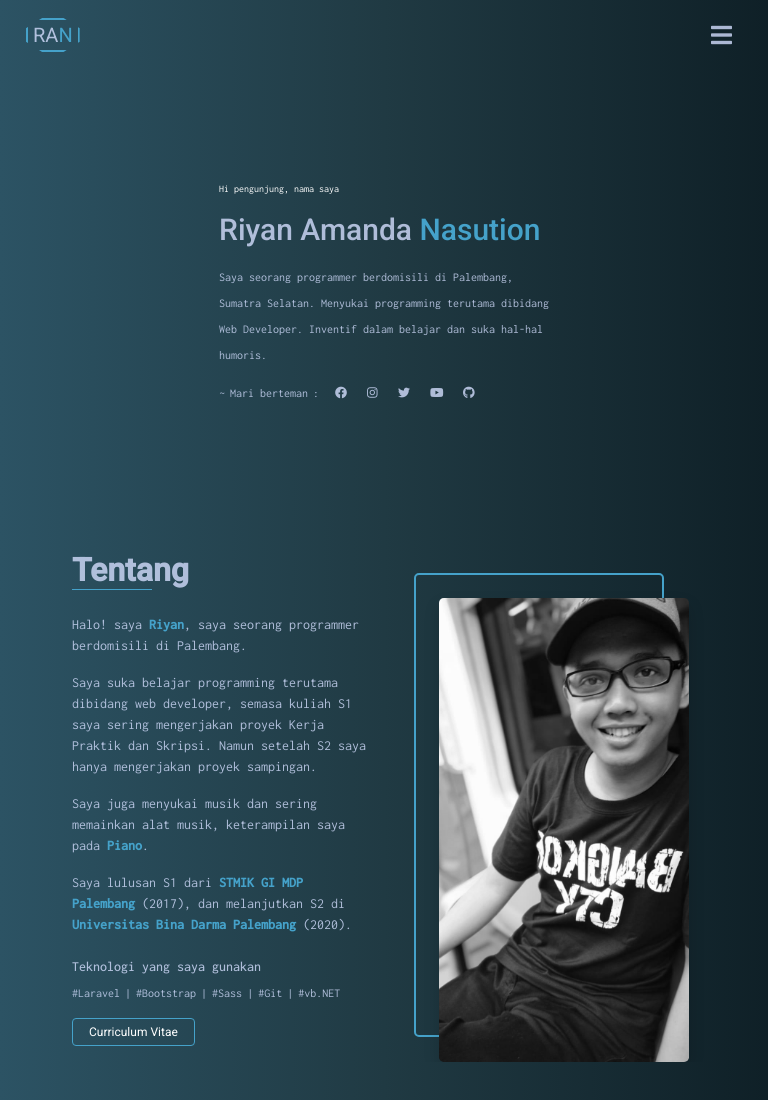
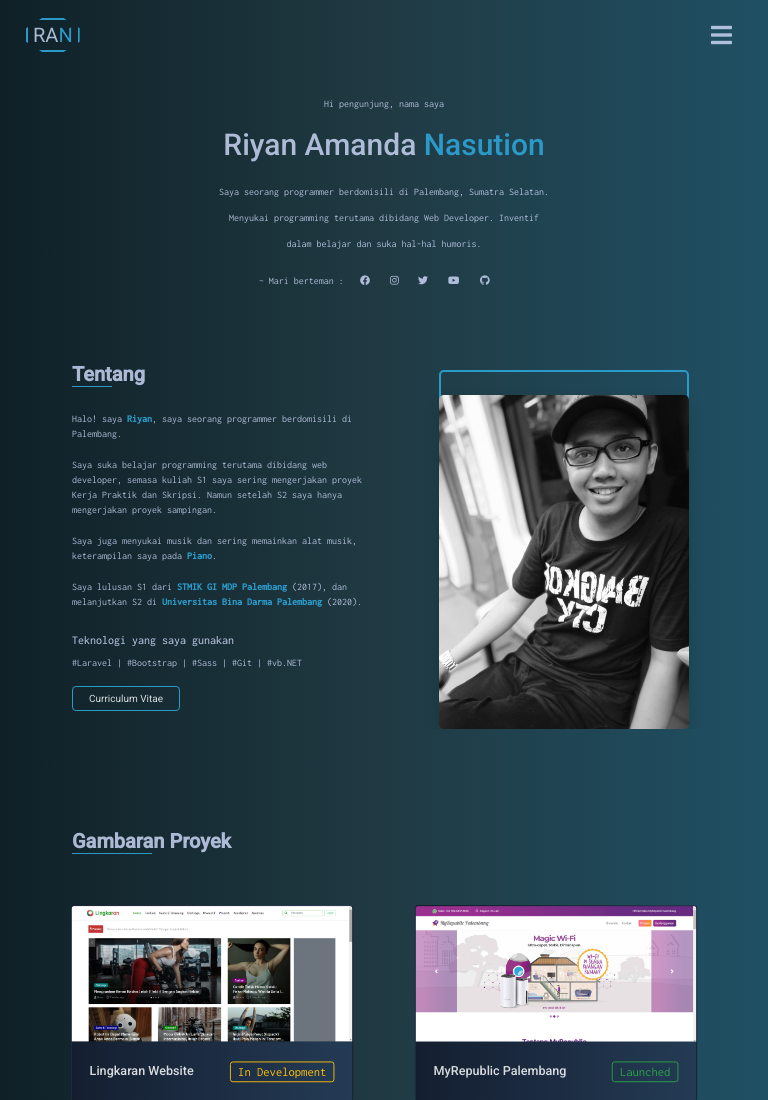
Before and after one commit to RiyanAmanda/riyanamanda.github.io, a website: page docs/index.html in a window 768 px wide. Shown: the top 1100 px of the page. Drawn offline with Linux system fonts and the light colour scheme.

Commit message:
update responsive and README.md file

```diff
--- a/docs/index.html
+++ b/docs/index.html
@@ -5,7 +5,8 @@
     <!-- Required meta tags -->
     <meta charset="utf-8">
     <meta name="viewport" content="width=device-width, initial-scale=1, shrink-to-fit=no">
-    <meta name="description" content="Portofolio Riyan Amanda, seorang web developer di palembang">
+    <meta name="description"
+        content="Portofolio Riyan Amanda, seorang web developer berdomisili di Palembang. Inventif dalam belajar dan suka hal-hal humoris.">
     <meta name="keywords" content="Portofolio, Riyan Amanda, Web Developer, Programmer Palembang">
 
     <title>Riyan Amanda - Portfolio</title>
@@ -53,16 +54,16 @@
         <div class="container">
             <div class="row justify-content-center">
                 <div class="col-md-6">
-                    <div class="hero-open my-3" data-aos="fade-down" data-aos-delay="50">Hi
+                    <div class="hero-open my-md-3" data-aos="fade-down" data-aos-delay="50">Hi
                         pengunjung, nama saya</div>
-                    <h1 class="hero-heading my-3" data-aos="fade-down" data-aos-delay="100">Riyan
+                    <h1 class="hero-heading my-md-3" data-aos="fade-down" data-aos-delay="100">Riyan
                         Amanda
                         <span>Nasution</span></h1>
-                    <p class="hero-description my-3" data-aos="fade-down" data-aos-delay="150">
+                    <p class="hero-description my-md-3" data-aos="fade-down" data-aos-delay="150">
                         Saya seorang programmer berdomisili di Palembang, Sumatra Selatan. Menyukai programming
                         terutama dibidang Web Developer. Inventif dalam belajar dan suka hal-hal humoris.
                     </p>
-                    <div class="hero-social my-3" data-aos="fade-down" data-aos-delay="200">
+                    <div class="hero-social my-md-3" data-aos="fade-down" data-aos-delay="200">
                         <ul class="social-body d-flex pl-0">
                             <span class="mr-3">Mari berteman</span>
                             <li class="social-item" data-aos="zoom-in" data-aos-delay="250">
--- a/package.json
+++ b/package.json
@@ -1,7 +1,7 @@
 {
-  "name": "Portfolio",
+  "name": "Portofolio",
   "version": "1.0.0",
-  "description": "",
+  "description": "Portofolio Riyan Amanda, seorang web developer berdomisili di Palembang. Inventif dalam belajar dan suka hal-hal humoris.",
   "main": "index.js",
   "scripts": {
     "dev": "npm run development",
@@ -12,7 +12,7 @@
     "production": "cross-env NODE_ENV=production node_modules/webpack/bin/webpack.js --no-progress --hide-modules --config=node_modules/laravel-mix/setup/webpack.config.js"
   },
   "keywords": [
-    "Riyan Amanda Portfolio"
+    "Portofolio, Riyan Amanda, Web Developer, Programmer Palembang"
   ],
   "author": "Riyan Amanda",
   "license": "ISC",
--- a/src/sass/_header.scss
+++ b/src/sass/_header.scss
@@ -1,5 +1,5 @@
 .navbar {
-    background: inherit;
+    background: transparent;
 
     & &-brand {
         font-family: $roboto;
--- a/src/sass/_hero.scss
+++ b/src/sass/_hero.scss
@@ -4,7 +4,7 @@
     padding-top: 100px;
 
     & &-open {
-        color: $white-color;
+        color: $text-color;
         font-size: 12px;
     }
 
--- a/src/sass/_responsive.scss
+++ b/src/sass/_responsive.scss
@@ -1,4 +1,4 @@
-@media (min-width: 320px) and (max-width: 812px) {
+@media (min-width: 320px) and (max-width: 567px) {
     .navbar {
         & &-brand {
             margin: 10px 2px;
@@ -19,11 +19,164 @@
         }
 
         & &-description {
-            font-size: 12px;
+            font-size: 10px;
+        }
+
+        & &-social {
+
+            .social {
+                &-body {
+                    font-size: 10px;
+                }
+            }
         }
     }
 
     .tentang {
-        overflow: hidden;
+        overflow-x: hidden;
+        margin-bottom: 0;
+
+        & &-header {
+            font-size: 20px;
+
+            &::after {
+                width: 40px;
+            }
+        }
+
+        & &-body {
+            font-size: 10px;
+
+            .list-heading {
+                font-size: 12px;
+            }
+
+            .tentang {
+                &-list {
+                    font-size: 10px;
+                }
+            }
+        }
+
+        & &-download {
+            font-size: 10px;
+        }
+
+        &-image-wrapper {
+
+            &::after {
+                right: 0;
+            }
+
+            &:hover {
+
+                &::after {
+                    right: 0;
+                    top: -8px;
+                }
+            }
+        }
+    }
+
+    .project {
+        padding-top: 50px;
+        margin-top: 50px;
+        margin-bottom: 0;
+
+        & &-header {
+            font-size: 20px;
+        }
     }
 }
+
+@media (min-width: 568px) and (max-width: 812px) {
+    .navbar {
+        & &-brand {
+            margin: 10px 2px;
+        }
+    }
+
+    .hero {
+        height: auto;
+        padding: 10px;
+        margin: 0;
+        text-align: center;
+
+        & &-open {
+            font-size: 10px;
+        }
+
+        & &-heading {
+            font-size: 30px;
+        }
+
+        & &-description {
+            font-size: 10px;
+        }
+
+        & &-social {
+            .social {
+                &-body {
+                    justify-content: center;
+                    font-size: 10px;
+                }
+            }
+        }
+    }
+
+    .tentang {
+        overflow-x: hidden;
+        margin-bottom: 0;
+
+        & &-header {
+            font-size: 20px;
+
+            &::after {
+                width: 40px;
+            }
+        }
+
+        & &-body {
+            font-size: 10px;
+
+            .list-heading {
+                font-size: 12px;
+            }
+
+            .tentang {
+                &-list {
+                    font-size: 10px;
+                }
+            }
+        }
+
+        & &-download {
+            font-size: 10px;
+        }
+
+        &-image-wrapper {
+
+            &::after {
+                right: 0;
+            }
+
+            &:hover {
+
+                &::after {
+                    right: 0;
+                    top: -8px;
+                }
+            }
+        }
+    }
+
+    .project {
+        padding-top: 50px;
+        margin-top: 50px;
+        margin-bottom: 0;
+
+        & &-header {
+            font-size: 20px;
+        }
+    }
+}
--- a/src/sass/_variables.scss
+++ b/src/sass/_variables.scss
@@ -5,12 +5,12 @@ $roboto: 'Roboto',
 sans-serif;
 
 // Colors
-$main-gradient: linear-gradient(to right, #2C5364, #203A43, #0F2027);
+$main-gradient: linear-gradient(to right, #0f2027, #203a43, #1f5064);
 $second-gradient: linear-gradient(to right, #141e30, #243b55);
 
-$main-color:#45a2ca;
+$main-color:#2c9ac9;
 $text-color: #ccd6f6d5;
-$white-color: #fff;
+$white-color: #ffffffd5;
 
 // Transition
 $transition: all .3s ease;
@@ -19,6 +19,6 @@ btn-warning,
 .btn-outline-warning {
 
     &:hover {
-        color: #fff;
+        color: $white-color;
     }
 }
```
Also changed, not shown: README.md, docs/assets/logo/logo.png (added), docs/css/app.css.
